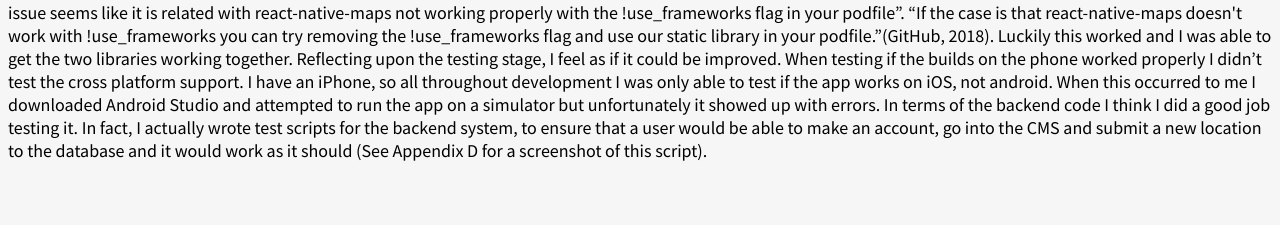
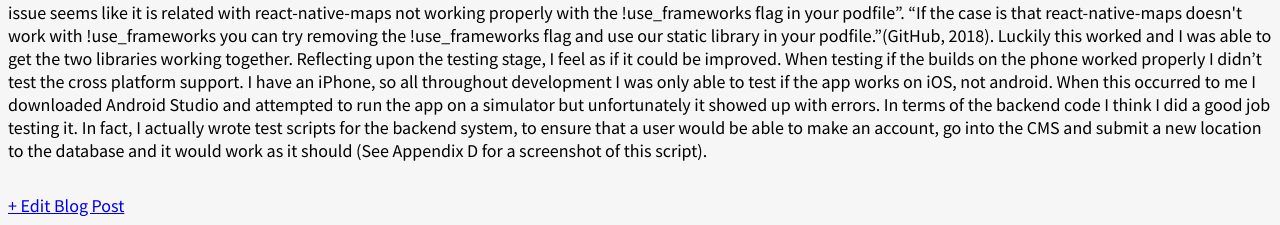
Before and after one commit to madamot/Transmedia2020, a Django app: page /blog/post/1/ in a window 1280 px wide. Shown: the part 1263-1488 px from the top of the page. Before the commit the page ends 1424 px from the top, so only its background shows below. Run offline with Django 3.2, Linux system fonts and the light colour scheme; data comes from the database, SQL or seed files in the repository; both versions use the stored data as it was after the commit.

Commit message:
edit blog posts

```diff
--- a/blog/urls.py
+++ b/blog/urls.py
@@ -1,8 +1,9 @@
 from django.urls import path
 
-from .views import BlogListView, BlogDetailView, BlogCreateView
+from .views import BlogListView, BlogDetailView, BlogCreateView, BlogUpdateView
 
 urlpatterns = [
+    path('post/<int:pk>/edit/', BlogUpdateView.as_view(), name='blog_edit'),
     path('post/new/', BlogCreateView.as_view(), name='post_new'),
     path('post/<int:pk>/', BlogDetailView.as_view(), name='blog_detail'),
     path('', BlogListView.as_view(), name='blog'),
--- a/blog/views.py
+++ b/blog/views.py
@@ -1,7 +1,7 @@
 from django.shortcuts import render
 
 from django.views.generic import ListView, DetailView, TemplateView
-from django.views.generic.edit import CreateView
+from django.views.generic.edit import CreateView, UpdateView
 
 from .models import Blog
 
@@ -21,3 +21,8 @@ class BlogCreateView(CreateView):
     model = Blog
     template_name = 'post_new.html'
     fields = ['title', 'author', 'body']
+
+class BlogUpdateView(UpdateView):
+    model = Blog
+    template_name = 'blog_edit.html'
+    fields = ['title', 'body']
--- a/templates/blog_detail.html
+++ b/templates/blog_detail.html
@@ -7,4 +7,5 @@
     <h4>{{ blog.date }}</h4>
     <p>{{ blog.body }}</p>
   </div>
+  <a href="{% url 'blog_edit' blog.pk %}">+ Edit Blog Post</a>
 {% endblock content %}
```
Also changed, not shown: templates/blog_edit.html (added, +9 -0 lines), db.sqlite3.
